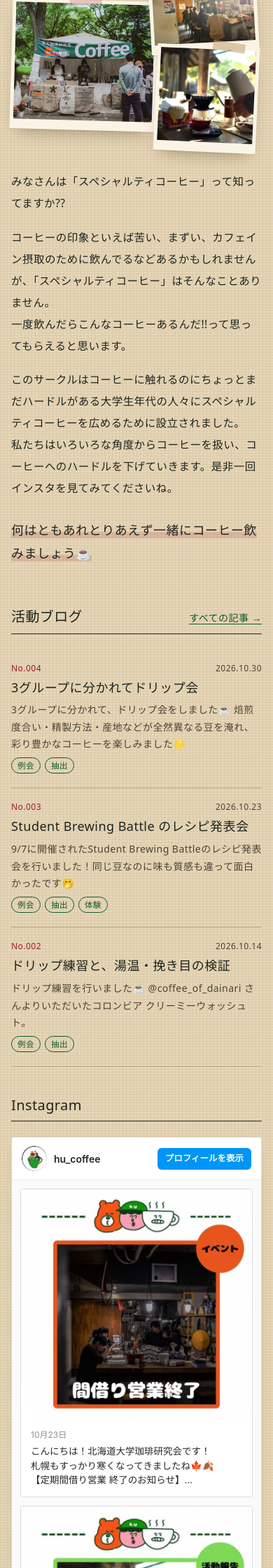
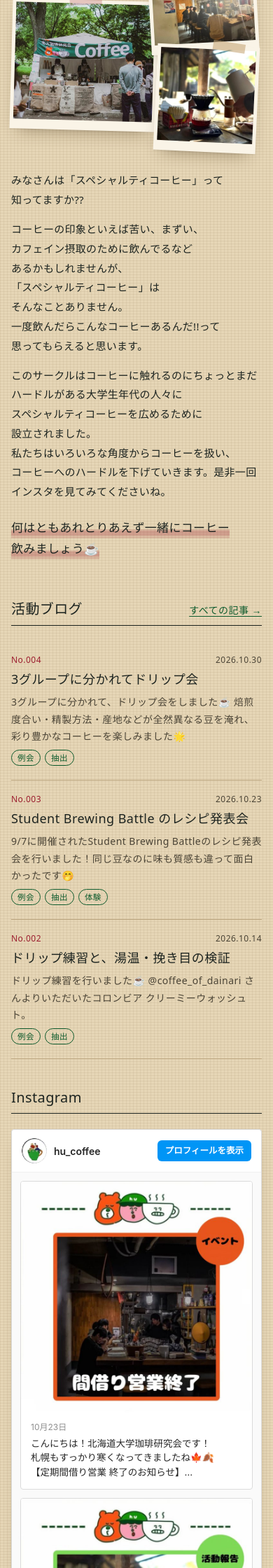
Before and after one commit to gmgngnm/hu_coffee, a Jekyll site: the page built from index.html, in a window 390 px wide. Shown: the part 326-2566 px from the top of the page at 70% size. Built offline with Jekyll 4.4.1, drawn with Linux system fonts in a browser that asks for light colours; some web fonts are replaced.

Commit message:
ホームの本文を文節の切れ目で折り返し、スマホでは字と行間を少し詰める
「ませ／ん。」のような途中での改行をなくすため、本文を文節ごとに包んで切れ目でだけ折り返す。
スマホは字を15px・行間1.85に、最後のひとことは17pxにした。

Co-Authored-By: Claude Opus 5.5 <noreply@anthropic.com>
Claude-Session: https://claude.ai/code/session_01SJAjaDFs9AxovdXkUsc4Np

```diff
--- a/assets/css/main.css
+++ b/assets/css/main.css
@@ -185,6 +185,7 @@ h1, h2, h3 { font-family: var(--f-head); font-weight: 400; line-height: 1.45; le
 /* 横の写真がある広い画面では、画面幅ではなく文章の欄の幅に合わせる */
 @container (min-width: 1px) { .hero__name { font-size: min(1em, calc(100cqi / 14.2)); } }
 .hero__body p { margin: 0 0 1.1em; font-size: clamp(15.5px, 1.7vw, 17px); line-height: 2; }
+.ph { display: inline-block; }
 /* 最後のひとことは、ノートに書き足したように少し大きく、下線をマーカーで */
 .hero__body .hero__cheers { font: 500 clamp(18px, 2.4vw, 22px)/1.8 var(--f-head); margin-top: 1.6em; }
 .hero__cheers span { background: linear-gradient(transparent 62%, rgba(155, 28, 46, .16) 62%); }
@@ -392,6 +393,9 @@ input:focus, textarea:focus, select:focus { outline: none; border-bottom-color:
   .hero__title { order: 2; margin-bottom: .5em; }
   .hero__photos { order: 3; }
   .hero__body { order: 4; }
+  /* スマホは1行に収まる字数が少ないので、字を少し小さく・行間を詰めて、文のまとまりを見やすくする */
+  .hero__body p { font-size: 15px; line-height: 1.85; margin-bottom: .95em; letter-spacing: .02em; }
+  .hero__body .hero__cheers { font-size: 17px; line-height: 1.75; margin-top: 1.3em; }
   /* 写真は縦に積まず、大きい1枚の右に小さい2枚を重ねて、縦の長さを抑える */
   .hero__photos { grid-template-columns: 1.45fr 1fr; grid-template-rows: auto auto; width: 100%; max-width: 480px; margin: 4px auto 28px; padding: 8px 6px 0 0; }
   .snap { padding: 5px 5px 14px; }
--- a/index.html
+++ b/index.html
@@ -8,11 +8,15 @@ nav: home
   <div class="hero__inner">
     <p class="label">WELCOME ／ HOME</p>
     <h1 class="hero__title">こんにちは。<br><span class="hero__name">北海道大学珈琲研究会です!!</span></h1>
+    {%- comment -%}
+      日本語は文字の途中でも折り返すため、狭い画面で「ませ／ん。」のような切れ方になる。
+      文節ごとに .ph で包み、文節の切れ目でだけ折り返させる。
+    {%- endcomment -%}
     <div class="hero__body">
-      <p>みなさんは「スペシャルティコーヒー」って知ってますか??</p>
-      <p>コーヒーの印象といえば苦い、まずい、カフェイン摂取のために飲んでるなどあるかもしれませんが、「スペシャルティコーヒー」はそんなことありません。<br>一度飲んだらこんなコーヒーあるんだ!!って思ってもらえると思います。</p>
-      <p>このサークルはコーヒーに触れるのにちょっとまだハードルがある大学生年代の人々にスペシャルティコーヒーを広めるために設立されました。<br>私たちはいろいろな角度からコーヒーを扱い、コーヒーへのハードルを下げていきます。是非一回インスタを見てみてくださいね。</p>
-      <p class="hero__cheers"><span>何はともあれとりあえず一緒にコーヒー飲みましょう☕</span></p>
+      <p><span class="ph">みなさんは</span><span class="ph">「スペシャルティコーヒー」って</span><span class="ph">知ってますか??</span></p>
+      <p><span class="ph">コーヒーの印象といえば</span><span class="ph">苦い、</span><span class="ph">まずい、</span><span class="ph">カフェイン摂取のために</span><span class="ph">飲んでるなど</span><span class="ph">あるかもしれませんが、</span><span class="ph">「スペシャルティコーヒー」は</span><span class="ph">そんなことありません。</span><br><span class="ph">一度飲んだら</span><span class="ph">こんなコーヒーあるんだ!!って</span><span class="ph">思ってもらえると</span><span class="ph">思います。</span></p>
+      <p><span class="ph">このサークルは</span><span class="ph">コーヒーに触れるのに</span><span class="ph">ちょっとまだ</span><span class="ph">ハードルがある</span><span class="ph">大学生年代の人々に</span><span class="ph">スペシャルティコーヒーを</span><span class="ph">広めるために</span><span class="ph">設立されました。</span><br><span class="ph">私たちは</span><span class="ph">いろいろな角度から</span><span class="ph">コーヒーを扱い、</span><span class="ph">コーヒーへの</span><span class="ph">ハードルを</span><span class="ph">下げていきます。</span><span class="ph">是非一回</span><span class="ph">インスタを</span><span class="ph">見てみてくださいね。</span></p>
+      <p class="hero__cheers"><span><span class="ph">何はともあれ</span><span class="ph">とりあえず</span><span class="ph">一緒に</span><span class="ph">コーヒー</span><span class="ph">飲みましょう☕</span></span></p>
     </div>
   </div>
 
```
